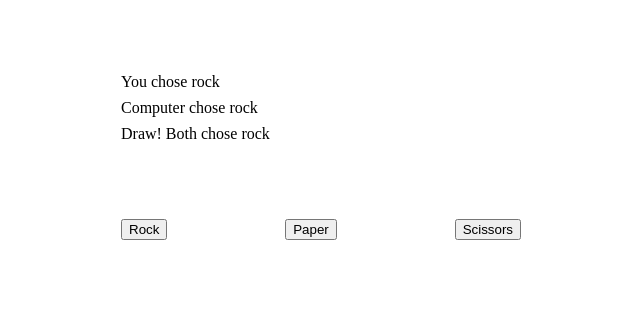
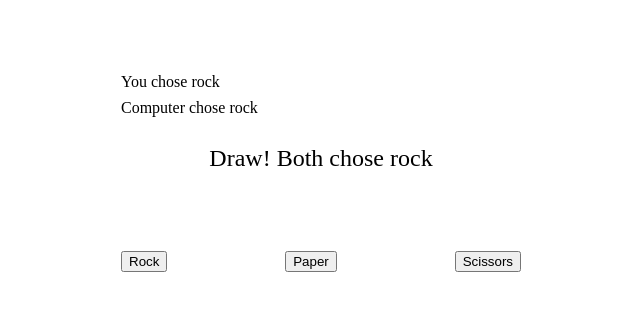
Before and after one commit to bomber34/odin-rps, a plain HTML site: page index.html in a window 1280 px wide. Both pictures are taken after a click on the button "Rock". Shown: the part 141-452 px from the top of the page, without its empty margins (319-959 px from the left). Drawn offline with Linux system fonts and the light colour scheme.

Commit message:
improve highlight of match result text

```diff
--- a/styles.css
+++ b/styles.css
@@ -9,6 +9,12 @@ body {
     min-width: 400px;
     justify-content: space-between;
     margin-bottom: 2em;
+}
+
+#matchText {
+    margin-top: 40px;
+    text-align: center;
+    font-size: 24px;
 }
 
 #choiceInformationDiv {
```
